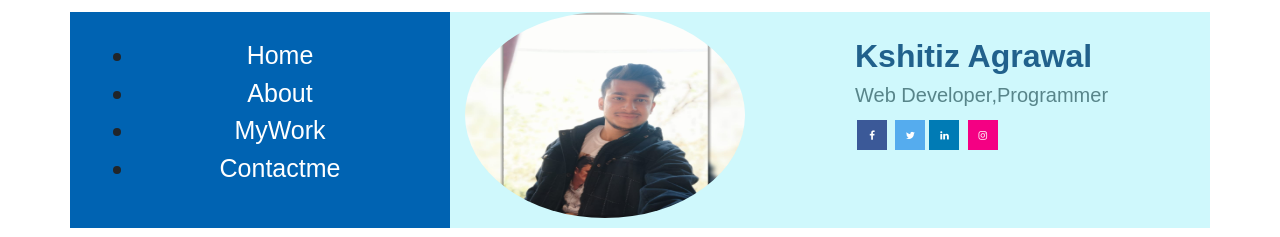
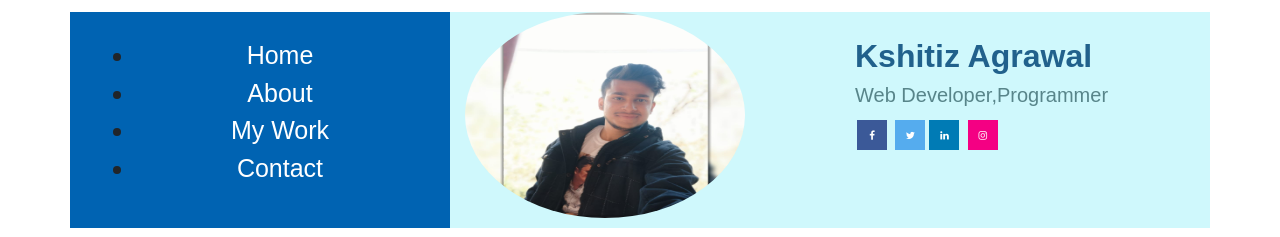
Before and after one commit to kshitiz696/xport, a plain HTML site: page index.html in a window 1280 px wide. Shown: the top 237 px of the page. Drawn offline with Linux system fonts and the light colour scheme.

Commit message:
Update index.html

```diff
--- a/index.html
+++ b/index.html
@@ -21,8 +21,8 @@
         <ul >
         <li><a href="index.html"style="color: white;">  Home</a></li>
         <li>  <a href="#About" style="color:white;">About</a></li>
-         <li> <a href="file:///C:/Users/agraw/Desktop/portfolio/index.html#My Work" style="color:white;">MyWork</a></li>
-         <li> <a href="file:///C:/Users/agraw/Desktop/portfolio/index.html#contact me" style="color:white;">Contactme</a></li>
+         <li> <a href="file:///C:/Users/agraw/Desktop/portfolio/index.html#My Work" style="color:white;">My Work</a></li>
+         <li> <a href="file:///C:/Users/agraw/Desktop/portfolio/index.html#contact me" style="color:white;">Contact</a></li>
             </ul>
 </div>
 
```
